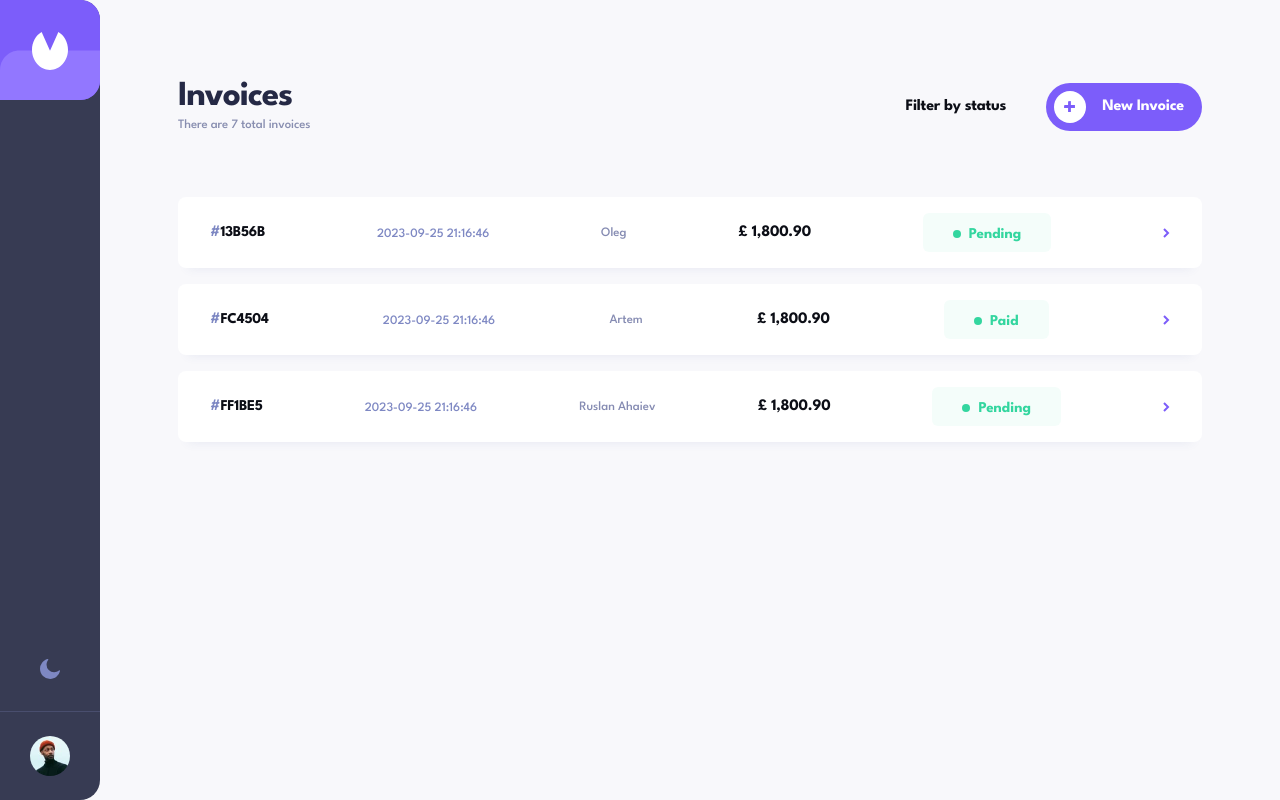
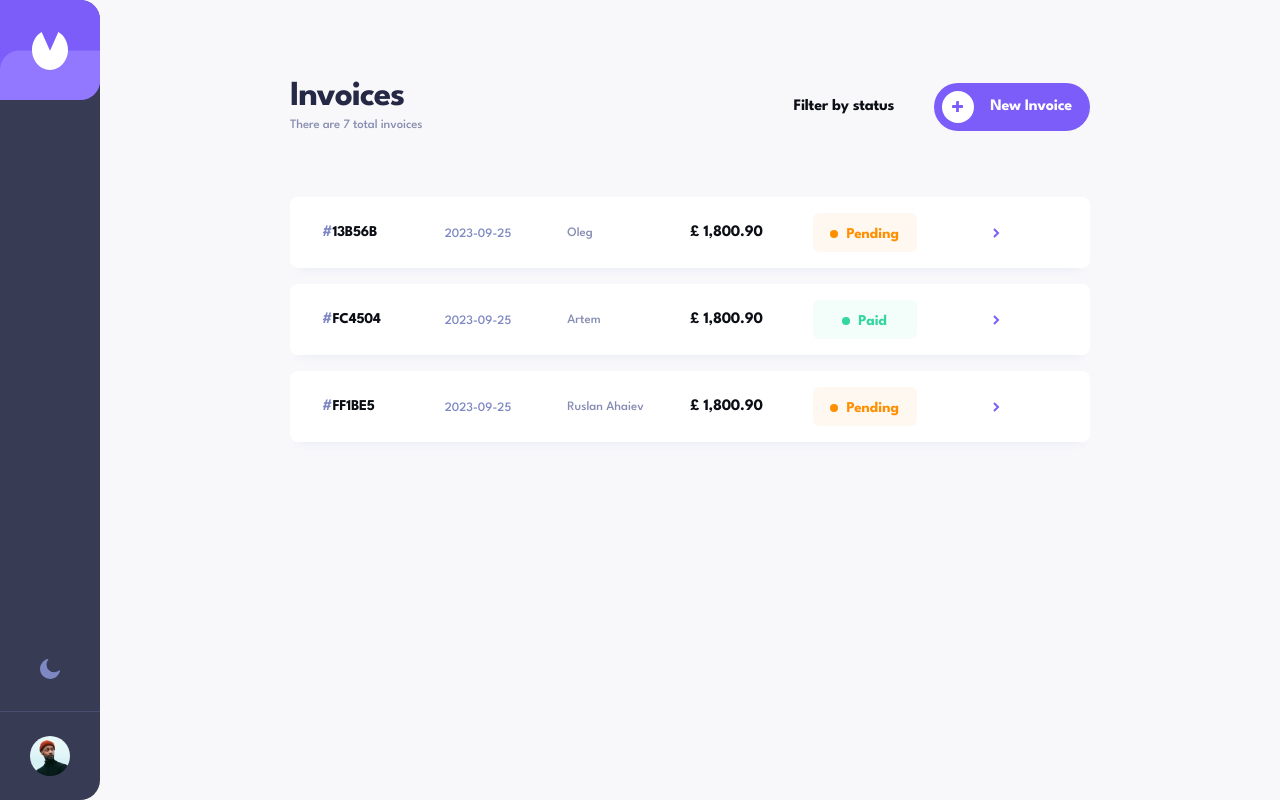
Before and after one commit to arweb1/invoice-app, a React (Create React App) app: page / in a window 1280 px wide. Built offline with nearby package versions, Linux system fonts and the light colour scheme.

Commit message:
Remove invoice added, +styled

```diff
--- a/src/components/Invoice/Invoice.jsx
+++ b/src/components/Invoice/Invoice.jsx
@@ -6,9 +6,7 @@ function Invoice({data}) {
             billToClientsName,
             createdAt,
             status} = data;
-
-    console.log(data);
-
+    // console.log(data);
 return (
     <div className="single-invoice">
         <div className="single-invoice__id">
@@ -23,10 +21,12 @@ return (
         <div className="single-invoice__value">
             <span>£ 1,800.90</span>
         </div>
-        <div className="single-invoice__status">
+        <div className={`single-invoice__status status-icon ${status.toLowerCase()}`}>
             <p>{status}</p>
         </div>
-        <img src={arrowRight} alt="arrow-right" />
+        <div className="single-invoice__arrow">
+            <img src={arrowRight} alt="arrow-right" />
+        </div>
     </div>
   )
 }
--- a/src/pages/HomePage/HomePage.scss
+++ b/src/pages/HomePage/HomePage.scss
@@ -1,4 +1,5 @@
 @import url('https://fonts.googleapis.com/css2?family=League+Spartan:wght@500;700&display=swap');
+@import '../../styles/styles.scss';
 body{
     font-family: 'League Spartan', sans-serif;
 	font-size: 15px;
@@ -116,7 +117,7 @@ $bg-dark: #141625;
 
 main{
 	margin: 0 auto;
-	width: 80%;
+	width: 800px;
 	height: 100%;
 	position: relative;
 }
@@ -271,8 +272,12 @@ main{
 }
 .single-invoice{
 	display: flex;
-	justify-content: space-between;
+	// justify-content: space-between;
+	// align-items: center;
+	display: grid;
+	grid-template: repeat(1, auto)/repeat(6, 1fr);
 	align-items: center;
+
 	border-radius: 8px;
 	padding: 16px 32px;
 	margin-bottom: 16px;
@@ -284,6 +289,7 @@ main{
 		background: var(--03, #1E2139);
 	}
 	&__id{
+		// width: 103px;
 		h3{
 			font-weight: 700;
 			line-height: 15px;
@@ -303,6 +309,7 @@ main{
 		}
 	}
 	&__date{
+		// width: 150px;
 		span{
 			color: var(--06, #888EB0);
 			font-size: 0.8rem;
@@ -316,6 +323,7 @@ main{
 		}
 	}
 	&__name{
+		// width: 200px;
 		p{
 			color: var(--06, #888EB0);
 			font-size: 0.8rem;
@@ -329,6 +337,7 @@ main{
 		}
 	}
 	&__value{
+		// width: 110px;
 		span{
 			font-size: 1rem;
 			font-weight: 700;
@@ -343,9 +352,12 @@ main{
 		}
 	}
 	&__status {
+		width: 104px;
 		border-radius: 6px;
-		background: rgba(51, 214, 159, 0.05); /* Уменьшаем только прозрачность фона */
+		// background: rgba(51, 214, 159, 0.05); /* Уменьшаем только прозрачность фона */
 		padding: 14px 30px 11px 30px;
+		display: flex;
+		justify-content: center;
 
 		p {
 		  display: flex;
@@ -365,4 +377,8 @@ main{
 		  margin-right: 8px;
 		}
 	  }
+	&__arrow{
+		display: flex;
+		justify-content: center;
+	}
 }
--- a/src/pages/InvoiceInfoPage/InvoiceInfoPage.jsx
+++ b/src/pages/InvoiceInfoPage/InvoiceInfoPage.jsx
@@ -1,13 +1,35 @@
 import './InvoiceInfoPage.scss'
 
+import { useEffect, useState } from 'react';
 import { useNavigate, useParams } from 'react-router-dom'
 import { useSelector } from 'react-redux';
+import { useDispatch } from 'react-redux';
+import { removeInvoice } from '../../store/form/form-slice';
 
 function InvoiceInfoPage() {
+  const dispatch = useDispatch()
+  const navigate = useNavigate();
   const invoicesList = useSelector(state => state.form.invoicesList);
+
+  const goBackPage = () => {
+    navigate(-1)
+  };
+
+  const [isInvoiceRemoved, setIsInvoiceRemoved] = useState(false);
+
+  useEffect(() => {
+    if(isInvoiceRemoved){
+      goBackPage()
+    }
+  }, [isInvoiceRemoved, navigate])
 
   const { id } = useParams();
   const currentInvoice = invoicesList.find(invoice => invoice.id === id);
+
+  if (!currentInvoice) {
+    return null;
+  }
+
   const {
     billFromCity,
     billFromCountry,
@@ -24,10 +46,12 @@ function InvoiceInfoPage() {
     invoiceDate
   } = currentInvoice;
 
-  const navigate = useNavigate();
-  const goBackPage = () => {
-    navigate(-1)
-  };
+
+
+  const handleRemoveInvoice = (id) => {
+    dispatch(removeInvoice(id))
+    setIsInvoiceRemoved(true)
+  }
 
   return (
     <>
@@ -39,13 +63,13 @@ function InvoiceInfoPage() {
           <div className="invoice-header">
             <div className="status">
               <p>Status</p>
-              <div className='status-icon pending'>
-                <p>Pending</p>
+              <div className={`status-icon ${status.toLowerCase()}`}>
+                <p>{status}</p>
               </div>
             </div>
             <div className="buttons">
               <button className="button light">Edit</button>
-              <button className="button red">Delete</button>
+              <button className="button red" onClick={() => handleRemoveInvoice(id)}>Delete</button>
               <button className="button purple">Mark as Paid</button>
             </div>
           </div>
--- a/src/pages/InvoiceInfoPage/InvoiceInfoPage.scss
+++ b/src/pages/InvoiceInfoPage/InvoiceInfoPage.scss
@@ -52,8 +52,10 @@
 
     .id{
         color: #0C0E16;
+        font-size: 15px;
         font-weight: 700;
         line-height: 24px;
+        text-transform: uppercase;
         span{
             color: #888EB0;
         }
--- a/src/store/form/form-slice.js
+++ b/src/store/form/form-slice.js
@@ -8,13 +8,13 @@ const initialState = {
         {
             billToClientsName: 'Oleg',
             id: `${uuidv4().substr(0, 6)}`,
-            createdAt: moment().format("YYYY-MM-DD HH:mm:ss"),
+            createdAt: moment().format("YYYY-MM-DD"),
             status: 'Pending'
         },
         {
             billToClientsName: 'Artem',
             id: `${uuidv4().substr(0, 6)}`,
-            createdAt: moment().format("YYYY-MM-DD HH:mm:ss"),
+            createdAt: moment().format("YYYY-MM-DD"),
             status: 'Paid'
         },
         {
@@ -29,7 +29,7 @@ const initialState = {
             billToPostCode: "02144",
             billToStreetAdress : "sofii rusovoy 5b",
             invoiceDate: "2023-10-12",
-            createdAt: moment().format("YYYY-MM-DD HH:mm:ss"),
+            createdAt: moment().format("YYYY-MM-DD"),
             id: `${uuidv4().substr(0, 6)}`,
             status: "Pending",
         }
@@ -51,13 +51,17 @@ const formSlice = createSlice({
             const newInvoice = {
                 ...action.payload,
                 id: `${uuidv4().substr(0, 6)}`,
-                createdAt: moment().format("YYYY-MM-DD HH:mm:ss"),
+                createdAt: moment().format("YYYY-MM-DD"),
                 status: 'Pending'
             }
             state.invoicesList.push(newInvoice)
+        },
+        removeInvoice(state, action){
+            const invoiceIdToRemove = action.payload;
+            state.invoicesList = state.invoicesList.filter(invoice => invoice.id !== invoiceIdToRemove)
         }
     }
 })
 
 export const formReducer = formSlice.reducer;
-export const {setFormVisible, hideForm, addInvoice} = formSlice.actions;
+export const {setFormVisible, hideForm, addInvoice, removeInvoice} = formSlice.actions;
```
